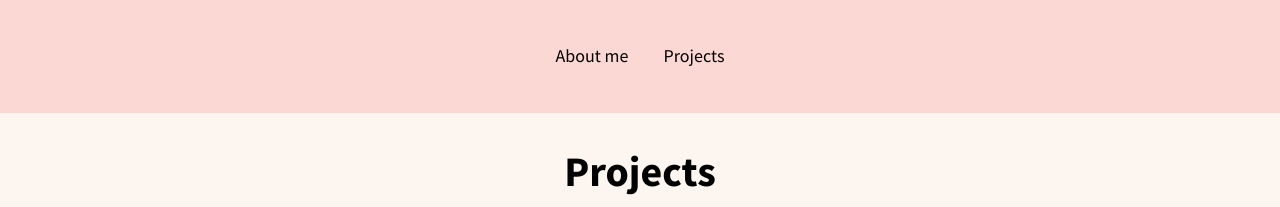
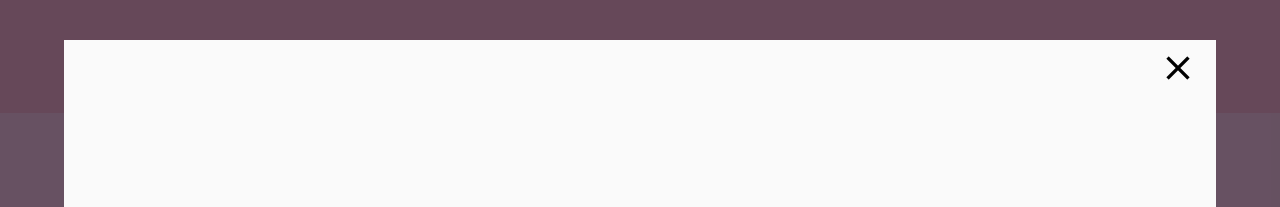
Before and after one commit to GabrielaValente/new-portfolio, a plain HTML site: page projects.html in a window 1280 px wide. Shown: the top 207 px of the page. Drawn offline with Linux system fonts and the light colour scheme.

Commit message:
cria o modal de exibir o elemento

```diff
--- a/projects.html
+++ b/projects.html
@@ -14,6 +14,8 @@
         href="https://fonts.googleapis.com/css2?family=Poppins:wght@700&family=Source+Sans+Pro:ital,wght@0,200;0,300;0,400;0,700;1,200;1,300&display=swap"
         rel="stylesheet">
     <link rel="stylesheet" href="/styles.css">
+    <link href="https://fonts.googleapis.com/icon?family=Material+Icons" rel="stylesheet">
+
 
 </head>
 
@@ -125,6 +127,13 @@
         </div>
 
     </section>
+    <div class="modal-overlay active">
+        <div class="modal">
+            <a class="close-modal">
+                <i class="material-icons">close</i>
+            </a>
+        </div>
+    </div>
 </body>
 
 </html>
--- a/styles.css
+++ b/styles.css
@@ -106,8 +106,6 @@
 
 
 
-
-
       /* === CARDS === */
 
 
@@ -144,3 +142,43 @@
           border-radius: 20px;
           text-align: center;
       }
+
+      /* == MODAL == */
+
+      .modal-overlay {
+          background: rgba(39, 12, 38, 0.7);
+          width: 100%;
+          height: 100%;
+          position: fixed;
+          top: 0;
+          opacity: 0;
+          visibility: hidden;
+
+      }
+
+      .modal {
+          background-color: #fafafa;
+          width: 90%;
+          height: 90%;
+          margin: 5vh auto;
+          position: relative;
+      }
+
+      .modal .close-modal {
+          color: black;
+          position: absolute;
+          right: 18px;
+          top: 8px;
+          cursor: pointer;
+      }
+
+      .modal .close-modal>i {
+          font-size: 40px
+      }
+
+      /* == MODAL ACTIVE == */
+
+      .modal-overlay.active {
+          opacity: 1;
+          visibility: visible;
+      }
```
